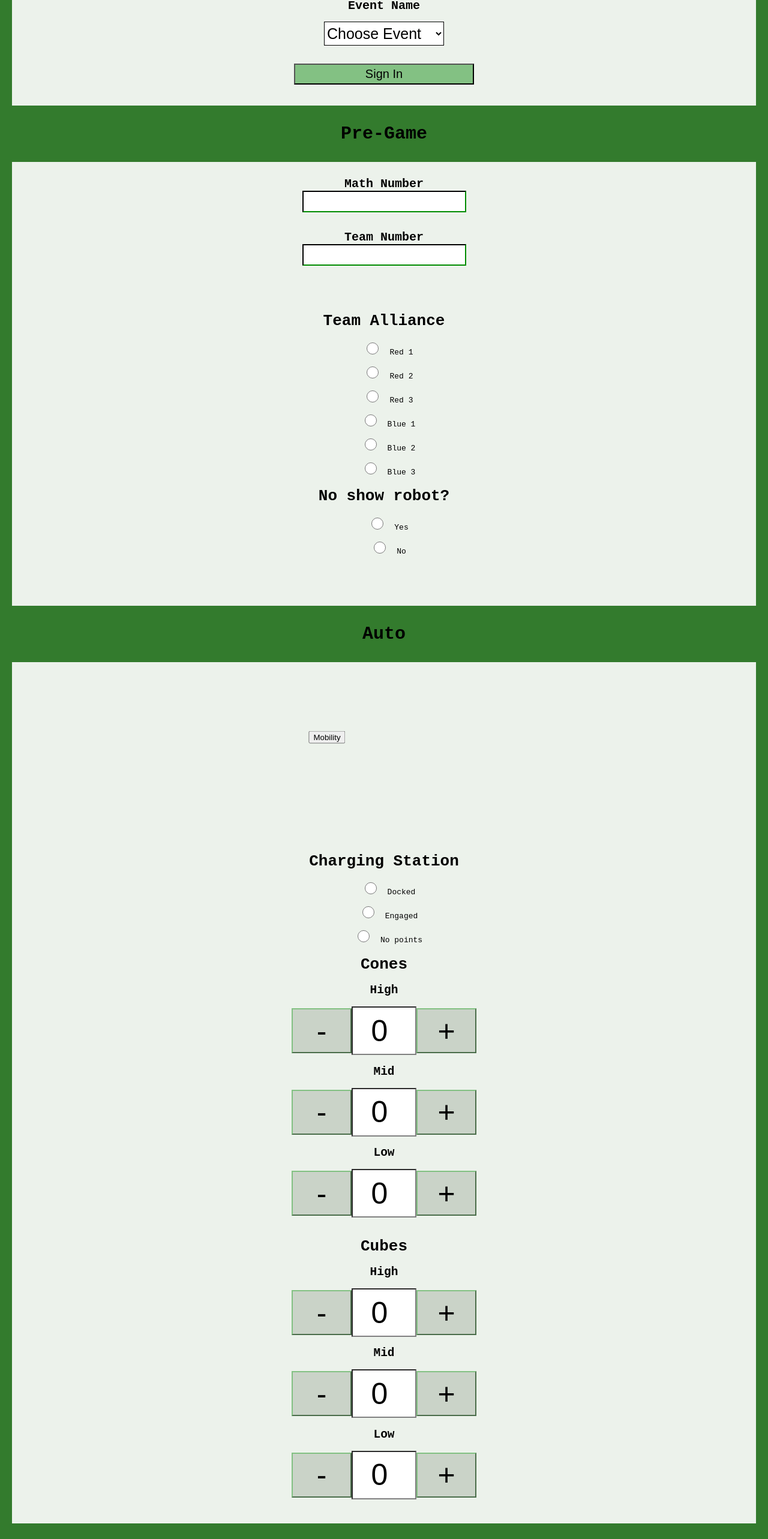
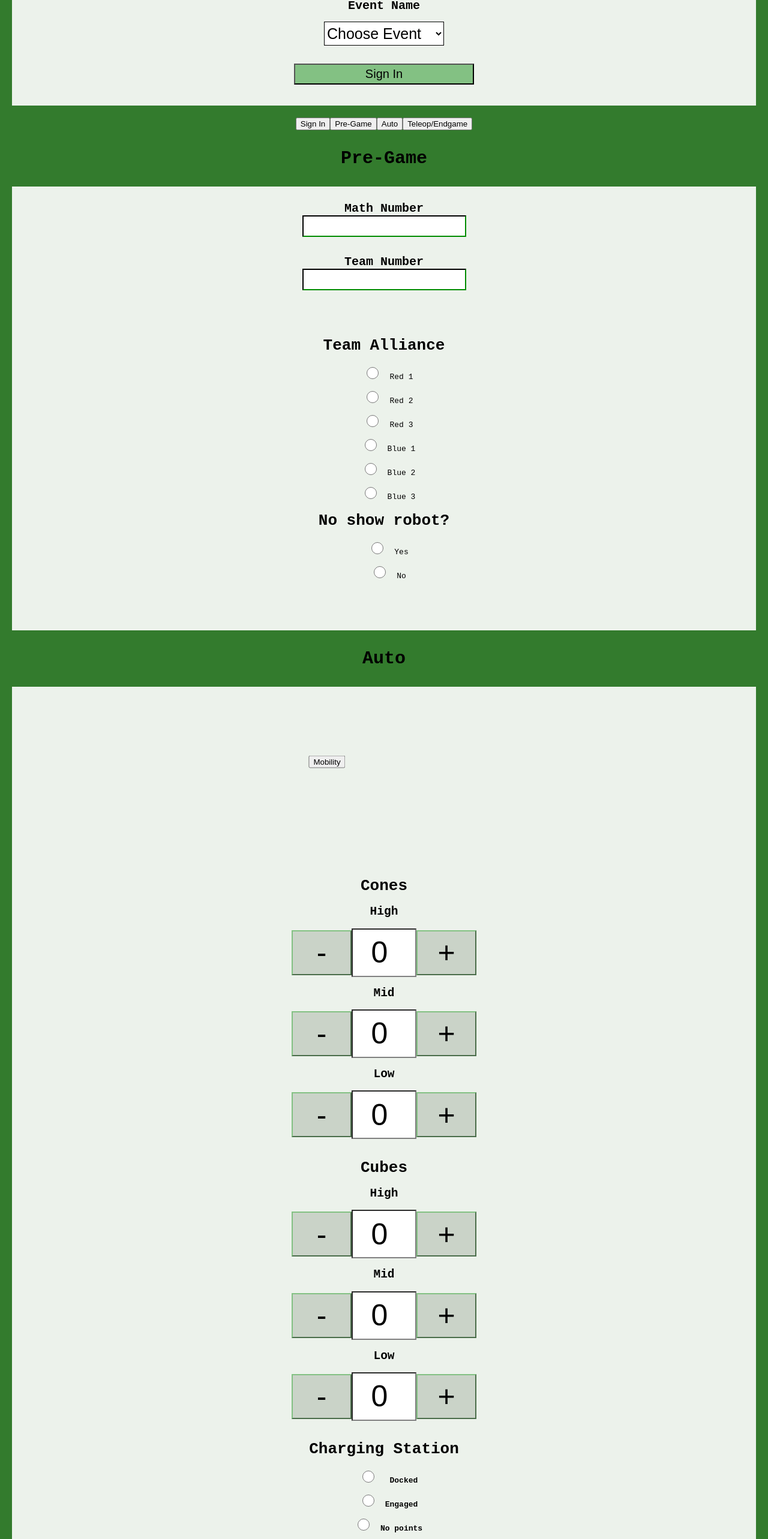
Before and after one commit to 4201VitruvianBots/ScoutingApp2023, a React (Create React App) app in the folder MatchScouting/: page / in a window 1280 px wide. Shown: the part 226-2792 px from the top of the page at 60% size. Built offline with nearby package versions, Linux system fonts and the light colour scheme.

Commit message:
added tabs

```diff
--- a/MatchScouting/src/App.css
+++ b/MatchScouting/src/App.css
@@ -92,6 +92,8 @@
    width: 30;
    height: 40px;
    font-size: 20px;
+   cursor: default;
+
  }
 
  select {
@@ -132,7 +134,10 @@
   background-color:#cad3c8;
   border-width: 2px;
   border-color:  #83c183;
+  cursor: default;
+
  }
+
 
  input[type="checkbox"] {
    border-color: var(--accent-3);
@@ -148,6 +153,8 @@
    background-color: var(--accent-1);
    width: 50px;
    height: 20px;
+   cursor: default;
+
    display: inline;
 
  }
@@ -192,8 +199,17 @@
  }
 
  .radioButtons {
-   display: inline-block;
+   /* display: inline-block;
    text-align: left;
+   cursor: default; */
+   background-color: initial;
+    cursor: default;
+    appearance: auto;
+    box-sizing: border-box;
+    margin: 3px 3px 0px 5px;
+    padding: initial;
+    border: initial;
+
  }
 
  #QRCode {
@@ -223,3 +239,37 @@
   -ms-transform: translateY(-50%);
   transform: translateY(-50%);
 }
+.tab {
+  overflow: hidden;
+  border: 1px solid #ccc;
+  background-color: #f1f1f1;
+}
+
+/* Style the buttons that are used to open the tab content */
+.tab button {
+  background-color: inherit;
+  float: left;
+  border: none;
+  outline: none;
+  cursor: pointer;
+  padding: 14px 16px;
+  transition: 0.3s;
+}
+
+/* Change background color of buttons on hover */
+.tab button:hover {
+  background-color: #ddd;
+}
+
+/* Create an active/current tablink class */
+.tab button.active {
+  background-color: #ccc;
+}
+
+/* Style the tab content */
+.tabcontent {
+  display: none;
+  padding: 6px 12px;
+  border: 1px solid #ccc;
+  border-top: none;
+}
--- a/MatchScouting/src/Pages.js
+++ b/MatchScouting/src/Pages.js
@@ -1,11 +1,13 @@
 import { RadioButtons, NumberInput } from "./Form";
 import './App.css';
+
 
 function Page(props) {
     return (
         <div className={props.selected ? 'page selected' : 'page'} id={props.id}>
             {props.children}
         </div>
+
     );
 }
 
@@ -28,7 +30,29 @@ function SignIn(props) {
                     </select>
                     <input type="submit" className="SAVE" value="Sign In"/>
                 </div>
+                <div id="London" class="tabcontent">
+  <h1>Sign in</h1>
+  <p>Sign in.</p>
+</div>
 
+<div id="Sign in" class="tabcontent">
+  <h1>Sign in</h1>
+  <p>Sign in</p>
+</div>
+
+<div id="Sign In" class="tabcontent">
+  <h1>  Sign in</h1>
+</div>
+
+<div id="Oslo" class="tabcontent">
+  <h1>Oslo</h1>
+  <p>Oslo is the capital of Norway.</p>
+</div>
+
+<button class="tablink" onclick="openCity('Sign in', this, 'red')" id="defaultOpen">Sign In</button>
+<button class="tablink" onclick="openCity('Pre-Game', this, 'green')">Pre-Game</button>
+<button class="tablink" onclick="openCity('Tokyo', this, 'blue')">Auto</button>
+<button class="tablink" onclick="openCity('Telop/Endgame', this, 'orange')">Teleop/Endgame</button>
             </form>
         </div>
     );
@@ -84,10 +108,6 @@ function Auto(props) {
             <br></br>
             <br></br>
             <br></br>
-
-           <h1>Charging Station</h1>
-
-           <RadioButtons items={['Docked', 'Engaged', 'No points']} />
            <h1>Cones</h1>
            <h2>High</h2>
             <NumberInput items={['1']}/>
@@ -106,7 +126,8 @@ function Auto(props) {
             <h2>Low</h2>
             <NumberInput items={['1']}/>
             <br></br>
-
+            <h1>Charging Station</h1>
+<RadioButtons items={[<strong> Docked </strong>, <strong>Engaged</strong>, <strong>No points</strong>]} />
 
 
            </div>
@@ -120,9 +141,7 @@ function TeleOp(props) {
             <p className="section-label">Teleop/Endgame</p>
 
              <div className="textArea">
-             <h1>Charging Station</h1>
 
-             <RadioButtons items={['Docked', 'Engaged', 'No points', 'Parking']} />
              <h1>Cones</h1>
            <h2>High</h2>
             <NumberInput items={['1']}/>
@@ -140,6 +159,10 @@ function TeleOp(props) {
             <NumberInput items={['1']}/>
             <h2>Low</h2>
             <NumberInput items={['1']}/>
+            <br></br>
+            <br></br>
+            <h1>Charging Station</h1>
+<RadioButtons items={[<strong> Docked </strong>, <strong>Engaged</strong>, <strong>No points</strong>, <strong>Parking</strong>]} />
 </div>
 
 
@@ -168,6 +191,9 @@ function SavePage(props) {
             <li>  do they play optimistical  </li>
             <li> thinking of other questions   </li>
 
+ <li>Can the robot balance with other robots?</li>
+<li>Does the robot securely/conesistently control game pieces?</li>
+ <li>Does the robot securely/conesistently control game pieces?</li>Did the robot gain the mobility bonus?
                 <br/>
                 <br/>
                 <input type="text" id="notes" name="notes" />
```
